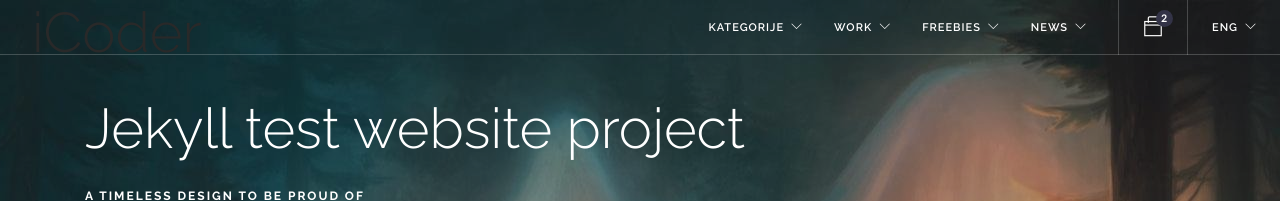
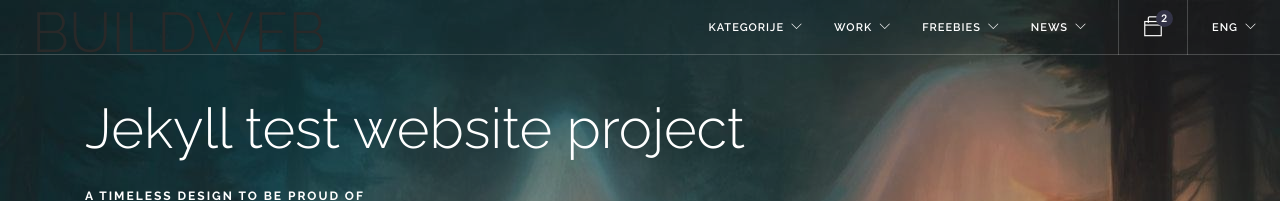
Before and after one commit to mareno/buildweb, a Jekyll site: the page built from index.html, in a window 1280 px wide and 900 px high. Shown: the top 201 px of the window. Built offline with Jekyll 4.4.1, drawn with Linux system fonts in a browser that asks for light colours.

Commit message:
Update default.html

```diff
--- a/_layouts/default.html
+++ b/_layouts/default.html
@@ -12,7 +12,7 @@
                       <div class="nav-bar">
                     <div class="module left">
                         <a href="{{site.baseurl}}">
-                           <h1>iCoder</h1>
+                           <h1>BUILDWEB </h1>
                         </a>
                     </div>
                     <div class="module widget-handle mobile-toggle right visible-sm visible-xs">
```
